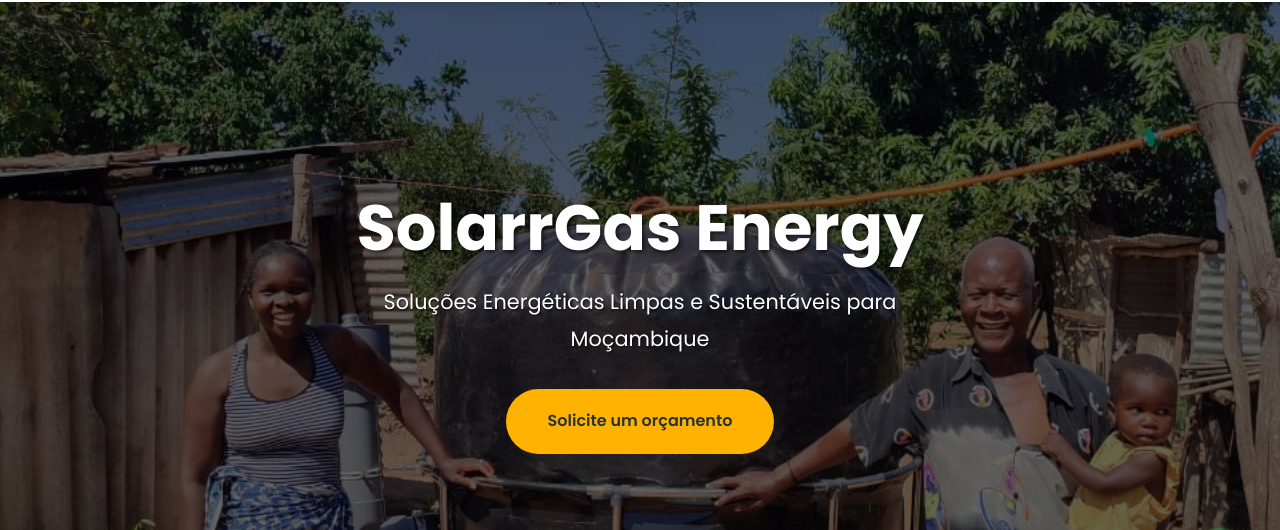
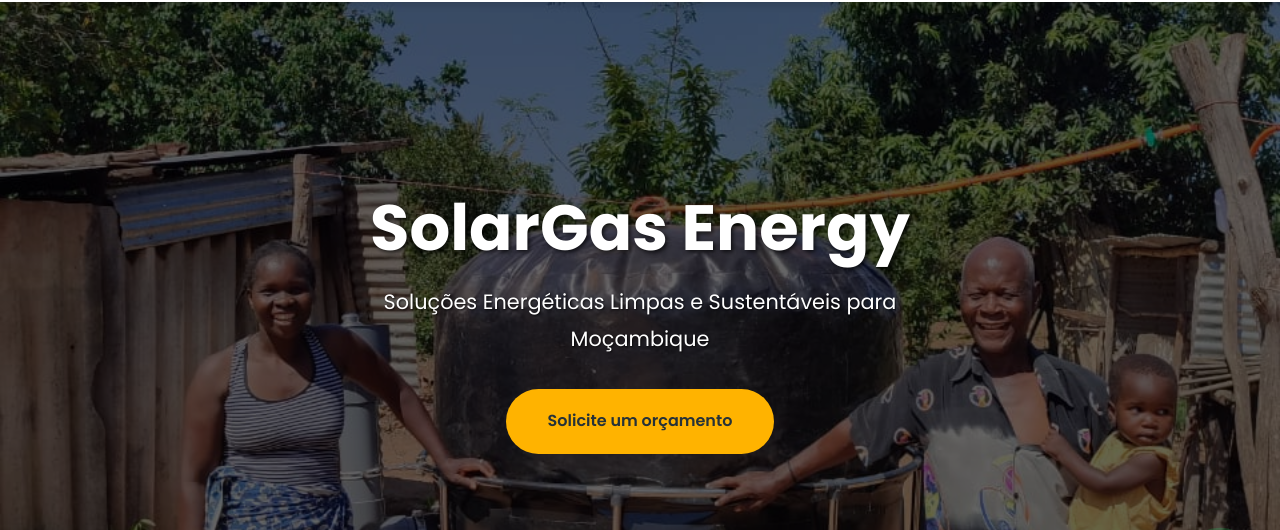
Before and after one commit to suelvy/Solar-G-s-Energy, a plain HTML site: page index.html in a window 1280 px wide. Shown: the part 172-702 px from the top of the page. Drawn offline with Linux system fonts and the light colour scheme.

Commit message:
Add files via upload

```diff
--- a/index.html
+++ b/index.html
@@ -1155,7 +1155,7 @@
         </div>
         <div class="hero-overlay"></div>
         <div class="hero-content">
-            <h1 class="text-pt">SolarrGas Energy</h1>
+            <h1 class="text-pt">SolarGas Energy</h1>
             <h1 class="text-en" style="display: none;">SolarGas Energy</h1>
             <p class="text-pt">Soluções Energéticas Limpas e Sustentáveis para Moçambique</p>
             <p class="text-en" style="display: none;">Clean and Sustainable Energy Solutions for Mozambique</p>
```
